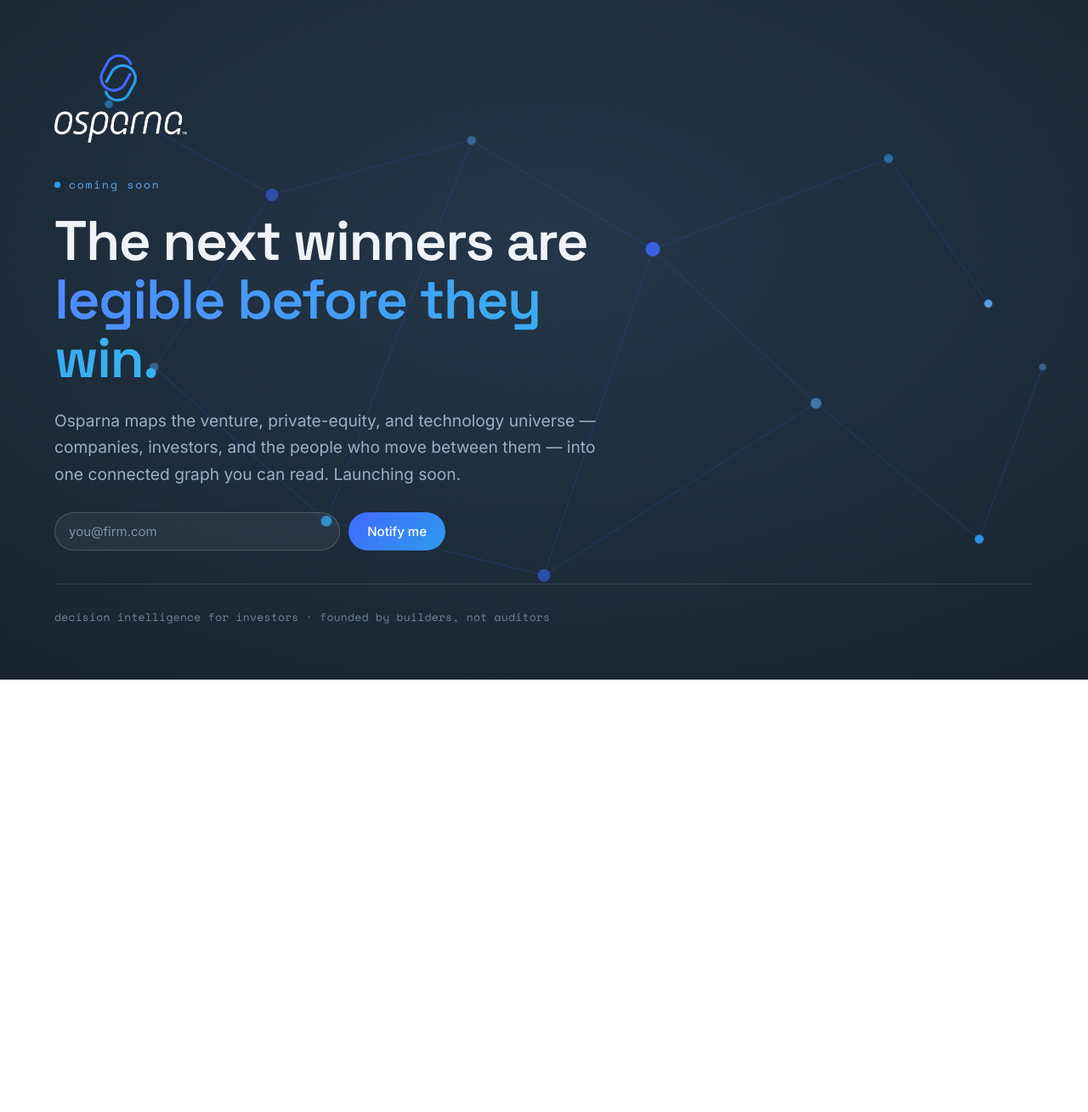
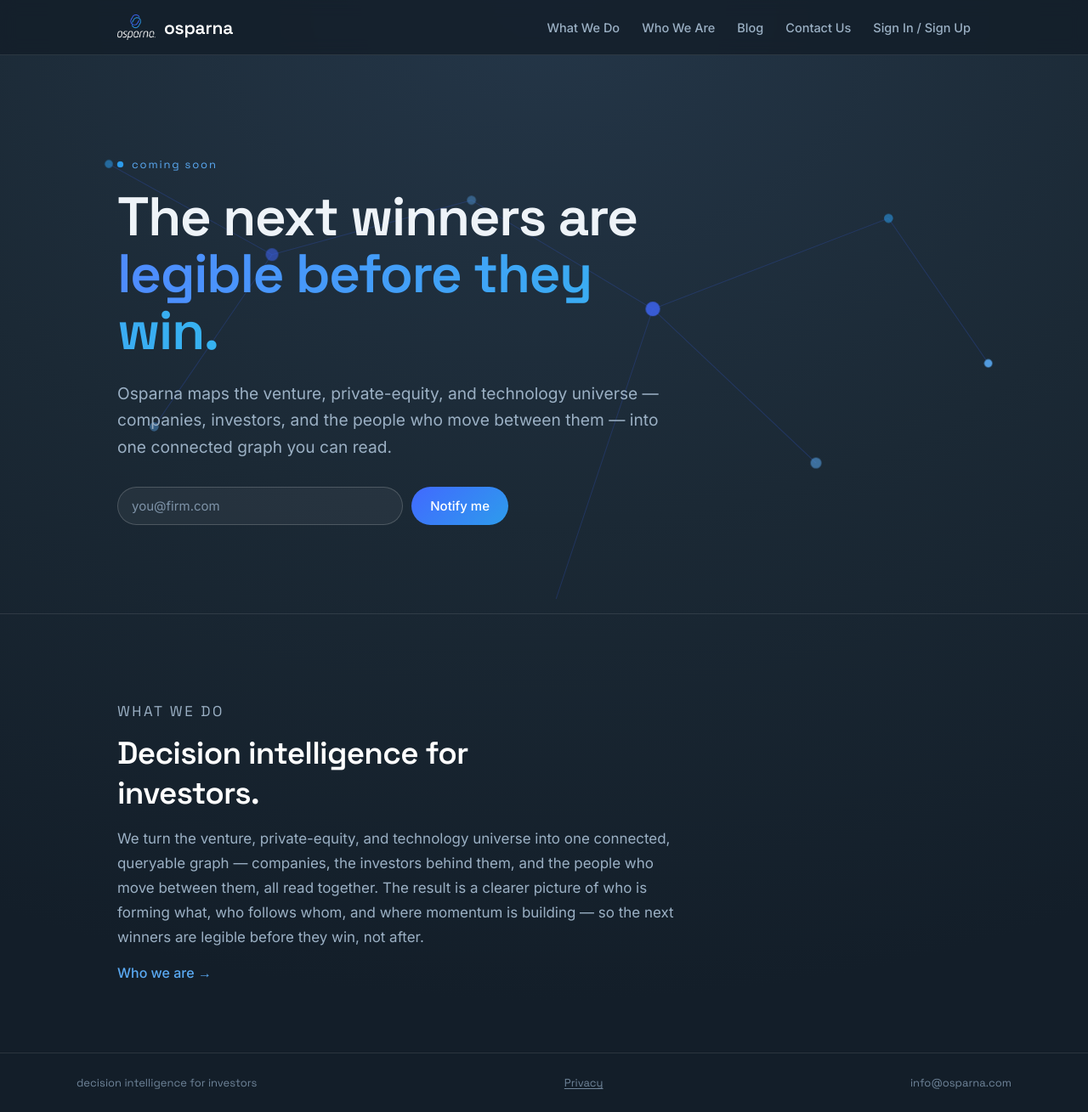
Before and after one commit to Osparna/coming_soon, a website: page index.html in a window 1280 px wide. Shown: the whole page at 85% size. Before the commit the page ends 800 px from the top, so only its background shows below. Drawn offline with nearby package versions, Linux system fonts and the light colour scheme.

Commit message:
pages v1

```diff
--- a/index.html
+++ b/index.html
@@ -3,25 +3,87 @@
 <head>
 <meta charset="UTF-8">
 <meta name="viewport" content="width=device-width, initial-scale=1.0">
-<title>Osparna — coming soon</title>
-<meta name="description" content="Osparna — decision intelligence for investors. A connected universe of companies, investors, and the people who move between them. Launching soon.">
+
+<!-- Primary -->
+<title>Osparna — Decision Intelligence for Investors</title>
+<meta name="description" content="Osparna is a new kind of technology due-diligence firm. We map the venture, private-equity, and technology universe — companies, investors, and the people who move between them — into one connected graph you can read.">
+<link rel="canonical" href="https://osparna.com/">
+<meta name="robots" content="index,follow">
+<meta name="theme-color" content="#131e29">
+<link rel="icon" href="/favicon.ico" sizes="any">
+<link rel="icon" href="/favicon.svg" type="image/svg+xml">
+<link rel="apple-touch-icon" href="/apple-touch-icon.png">
+
+<!-- Open Graph -->
+<meta property="og:type" content="website">
+<meta property="og:site_name" content="Osparna">
+<meta property="og:title" content="Osparna — Decision Intelligence for Investors">
+<meta property="og:description" content="A new kind of technology due-diligence firm. We map the venture, private-equity, and technology universe into one connected graph you can read.">
+<meta property="og:url" content="https://osparna.com/">
+<meta property="og:image" content="https://osparna.com/og-image.png">
+<meta property="og:image:width" content="1200">
+<meta property="og:image:height" content="630">
+
+<!-- Twitter -->
+<meta name="twitter:card" content="summary_large_image">
+<meta name="twitter:title" content="Osparna — Decision Intelligence for Investors">
+<meta name="twitter:description" content="A new kind of technology due-diligence firm. The venture, PE, and technology universe as one connected graph you can read.">
+<meta name="twitter:image" content="https://osparna.com/og-image.png">
+
 <link rel="preconnect" href="https://fonts.googleapis.com">
 <link rel="preconnect" href="https://fonts.gstatic.com" crossorigin>
-<link href="https://fonts.googleapis.com/css2?family=Inter:wght@400;500&family=Space+Grotesk:wght@500;600&family=Space+Mono&display=swap" rel="stylesheet">
+<link href="https://fonts.googleapis.com/css2?family=Inter:wght@400;500&family=Space+Grotesk:wght@400;500;600&display=swap" rel="stylesheet">
+
+<script type="application/ld+json">
+{
+  "@context": "https://schema.org",
+  "@graph": [
+    {
+      "@type": "Organization",
+      "@id": "https://osparna.com/#org",
+      "name": "Osparna",
+      "url": "https://osparna.com/",
+      "logo": "https://osparna.com/og-image.png",
+      "description": "A new kind of technology due-diligence firm, providing decision intelligence for investors across the venture, private-equity, and technology universe.",
+      "email": "info@osparna.com"
+    },
+    {
+      "@type": "WebSite",
+      "@id": "https://osparna.com/#website",
+      "url": "https://osparna.com/",
+      "name": "Osparna",
+      "publisher": { "@id": "https://osparna.com/#org" }
+    }
+  ]
+}
+</script>
 <style>
   :root{--blue1:#4169ff;--blue2:#2d9cec;--accent:#5aa9f2;--ink:#eef3f8;--muted:#9bb0c4;--faint:#6f8499;--hair:rgba(255,255,255,.10)}
-  *{box-sizing:border-box;margin:0;padding:0}html,body{height:100%}
-  body{background:#15212d;background:radial-gradient(120% 115% at 50% 36%,#243648 0%,#1b2935 52%,#131e29 100%);color:var(--ink);font-family:'Inter',system-ui,sans-serif;-webkit-font-smoothing:antialiased;position:relative;overflow:hidden}
-  .net{position:fixed;inset:0;z-index:0;width:100%;height:100%;pointer-events:none;opacity:.95}
-  .frame{position:relative;z-index:1;min-height:100%;display:flex;flex-direction:column;padding:clamp(26px,5vw,64px)}
-  .logo{height:clamp(72px,9vw,104px);width:auto;display:block}
-  main{flex:1;display:flex;flex-direction:column;justify-content:center;max-width:780px}
-  .eyebrow{font-family:'Space Mono',monospace;font-size:13px;letter-spacing:.14em;color:var(--accent);display:flex;align-items:center;gap:10px;margin-bottom:22px}
+  *{box-sizing:border-box;margin:0;padding:0}
+  html{scroll-behavior:smooth}
+  body{background:#15212d;background:radial-gradient(120% 90% at 50% 0%,#243648 0%,#1b2935 52%,#131e29 100%);color:var(--ink);font-family:'Inter',system-ui,sans-serif;-webkit-font-smoothing:antialiased}
+  a{color:inherit;text-decoration:none}
+  .wrap{max-width:1100px;margin:0 auto;padding:0 clamp(20px,5vw,48px)}
+  .nav{position:sticky;top:0;z-index:20;background:rgba(19,30,41,.82);backdrop-filter:blur(9px);border-bottom:1px solid var(--hair)}
+  .nav .row{display:flex;align-items:center;justify-content:space-between;height:64px}
+  .brand{display:flex;align-items:center;gap:10px}
+  .brand img{height:30px;width:auto}
+  .brand .wm{font-family:'Space Grotesk',sans-serif;font-weight:600;font-size:21px;letter-spacing:-.01em;color:#fff}
+  .links{display:flex;align-items:center;gap:26px}
+  .links a{font-size:14.5px;color:var(--muted);font-weight:500}
+  .links a:hover{color:#fff}
+  .links .pill{background:linear-gradient(135deg,var(--blue1),var(--blue2));color:#fff;padding:9px 18px;border-radius:999px}
+  .links .pill:hover{color:#fff;opacity:.94}
+  @media(max-width:680px){.links{gap:14px}.links .ln{display:none}}
+  .hero{position:relative;overflow:hidden}
+  .net{position:absolute;inset:0;z-index:0;opacity:.9;pointer-events:none}
+  .hero .wrap{position:relative;z-index:1;padding:clamp(64px,11vw,120px) clamp(20px,5vw,48px) clamp(56px,9vw,104px)}
+  .eyebrow{font-family:'Space Grotesk',sans-serif;font-size:13px;letter-spacing:.14em;color:var(--accent);display:flex;align-items:center;gap:10px;margin-bottom:20px}
   .eyebrow .dot{width:7px;height:7px;border-radius:50%;background:var(--blue2);box-shadow:0 0 0 0 rgba(45,156,236,.5);animation:beat 2.6s ease-in-out infinite}
-  h1{font-family:'Space Grotesk',sans-serif;font-weight:600;font-size:clamp(2.1rem,6.2vw,4.1rem);line-height:1.05;letter-spacing:-.025em;max-width:15ch}
+  h1{font-family:'Space Grotesk',sans-serif;font-weight:600;font-size:clamp(2.1rem,6vw,4rem);line-height:1.05;letter-spacing:-.025em;max-width:15ch}
   h1 .accent{background:linear-gradient(100deg,#4f8bff,#36b3f0);-webkit-background-clip:text;background-clip:text;color:transparent}
   .sub{margin-top:24px;max-width:55ch;font-size:clamp(1rem,2.1vw,1.2rem);line-height:1.65;color:var(--muted)}
-  .signup{display:flex;gap:10px;flex-wrap:wrap;margin-top:28px;max-width:460px}
+  .signup{display:flex;gap:10px;flex-wrap:wrap;margin-top:30px;max-width:460px}
   .signup input{flex:1;min-width:210px;padding:12px 16px;border:1px solid rgba(255,255,255,.18);border-radius:999px;background:rgba(255,255,255,.05);color:var(--ink);font-size:15px;font-family:inherit}
   .signup input::placeholder{color:#7e93a8}
   .signup input:focus{outline:none;border-color:var(--blue1)}
@@ -29,40 +91,79 @@
   .signup button:disabled{opacity:.6;cursor:default}
   .msg{margin-top:12px;font-size:14px;color:var(--muted);min-height:1.1em}
   .msg[hidden]{display:none}
-  footer{position:relative;z-index:1;display:flex;flex-wrap:wrap;gap:16px 28px;align-items:center;justify-content:space-between;padding-top:28px;border-top:1px solid var(--hair)}
-  .tag{font-family:'Space Mono',monospace;font-size:13px;color:var(--faint);letter-spacing:.02em}
+  .block{border-top:1px solid var(--hair)}
+  .block .wrap{padding:clamp(52px,8vw,84px) clamp(20px,5vw,48px)}
+  .sec-eyebrow{font-family:'Space Grotesk',sans-serif;font-size:12.5px;letter-spacing:.15em;text-transform:uppercase;color:var(--accent)}
+  .block h2{font-family:'Space Grotesk',sans-serif;font-weight:600;font-size:clamp(1.6rem,3.4vw,2.3rem);letter-spacing:-.02em;margin-top:12px;color:#fff;max-width:20ch}
+  .block p{margin-top:16px;max-width:62ch;color:var(--muted);font-size:1.06rem;line-height:1.7}
+  .block .more{display:inline-block;margin-top:18px;color:var(--accent);font-weight:500}
+  footer{border-top:1px solid var(--hair)}
+  footer .row{display:flex;flex-wrap:wrap;gap:14px;align-items:center;justify-content:space-between;padding:26px 0}
+  .tag{font-family:'Space Grotesk',sans-serif;font-size:13px;color:var(--faint)}
+  footer a.tag{text-decoration:underline;text-underline-offset:2px}
+  footer a.tag:hover{color:#fff}
   @keyframes beat{0%,100%{box-shadow:0 0 0 0 rgba(45,156,236,.5)}50%{box-shadow:0 0 0 7px rgba(45,156,236,0)}}
   .node{animation:pulse 4.2s ease-in-out infinite}.n2{animation-delay:.7s}.n3{animation-delay:1.5s}.n4{animation-delay:2.2s}.n5{animation-delay:3s}
   @keyframes pulse{0%,100%{opacity:.45}50%{opacity:1}}
-  @media (max-width:600px){footer{flex-direction:column;align-items:flex-start;gap:14px}main{max-width:none}}
   @media (prefers-reduced-motion:reduce){.node,.eyebrow .dot{animation:none}}
 </style>
 </head>
 <body>
-  <svg class="net" viewBox="0 0 1200 800" preserveAspectRatio="xMidYMid slice" aria-hidden="true">
+  <header class="nav">
+    <div class="wrap row">
+      <a class="brand" href="/" aria-label="Osparna home">
+        <img src="/logo.png" alt="" onerror="this.style.display='none'">
+        <span class="wm">osparna</span>
+      </a>
+      <nav class="links" aria-label="Primary">
+        <a class="ln" href="#what-we-do">What We Do</a>
+        <a class="ln" href="about.html">Who We Are</a>
+        <a class="ln" href="blog.html">Blog</a>
+        <a class="ln" href="contact.html">Contact Us</a>
+        <a class="ln" href="https://app.osparna.com">Sign In / Sign Up</a>
+      </nav>
+    </div>
+  </header>
+
+  <main>
+  <section class="hero">
+    <svg class="net" viewBox="0 0 1200 600" preserveAspectRatio="xMidYMid slice" aria-hidden="true">
       <g stroke="#4169ff" stroke-opacity=".22" stroke-width="1">
-      <line x1="120" y1="140" x2="300" y2="240"/><line x1="300" y1="240" x2="170" y2="430"/><line x1="300" y1="240" x2="520" y2="180"/><line x1="520" y1="180" x2="720" y2="300"/><line x1="720" y1="300" x2="980" y2="200"/><line x1="720" y1="300" x2="900" y2="470"/><line x1="170" y1="430" x2="360" y2="600"/><line x1="360" y1="600" x2="600" y2="660"/><line x1="600" y1="660" x2="900" y2="470"/><line x1="900" y1="470" x2="1080" y2="620"/><line x1="600" y1="660" x2="720" y2="300"/><line x1="980" y1="200" x2="1090" y2="360"/><line x1="520" y1="180" x2="360" y2="600"/><line x1="1080" y1="620" x2="1150" y2="430"/>
+        <line x1="120" y1="120" x2="300" y2="220"/><line x1="300" y1="220" x2="170" y2="410"/><line x1="300" y1="220" x2="520" y2="160"/><line x1="520" y1="160" x2="720" y2="280"/><line x1="720" y1="280" x2="980" y2="180"/><line x1="720" y1="280" x2="900" y2="450"/><line x1="600" y1="640" x2="720" y2="280"/><line x1="980" y1="180" x2="1090" y2="340"/>
       </g>
       <g>
-      <circle class="node" cx="120" cy="140" r="4.5" fill="#2d9cec"/><circle class="node n3" cx="300" cy="240" r="7" fill="#4169ff"/><circle class="node n2" cx="520" cy="180" r="5" fill="#5aa9f2"/><circle class="node n4" cx="720" cy="300" r="8" fill="#4169ff"/><circle class="node" cx="980" cy="200" r="5" fill="#2d9cec"/><circle class="node n5" cx="1090" cy="360" r="4.5" fill="#5aa9f2"/><circle class="node n2" cx="170" cy="430" r="5" fill="#5aa9f2"/><circle class="node n4" cx="360" cy="600" r="6" fill="#2d9cec"/><circle class="node n3" cx="600" cy="660" r="7" fill="#4169ff"/><circle class="node" cx="900" cy="470" r="6" fill="#5aa9f2"/><circle class="node n5" cx="1080" cy="620" r="5" fill="#2d9cec"/><circle class="node n2" cx="1150" cy="430" r="4" fill="#5aa9f2"/>
+        <circle class="node" cx="120" cy="120" r="4.5" fill="#2d9cec"/><circle class="node n3" cx="300" cy="220" r="7" fill="#4169ff"/><circle class="node n2" cx="520" cy="160" r="5" fill="#5aa9f2"/><circle class="node n4" cx="720" cy="280" r="8" fill="#4169ff"/><circle class="node" cx="980" cy="180" r="5" fill="#2d9cec"/><circle class="node n5" cx="1090" cy="340" r="4.5" fill="#5aa9f2"/><circle class="node n2" cx="170" cy="410" r="5" fill="#5aa9f2"/><circle class="node" cx="900" cy="450" r="6" fill="#5aa9f2"/>
       </g>
     </svg>
-  <div class="frame">
-    <header><img class="logo" alt="Osparna" src="/logo.png"></header>
-    <main>
+    <div class="wrap">
       <p class="eyebrow"><span class="dot" aria-hidden="true"></span>coming soon</p>
       <h1>The next winners are <span class="accent">legible before they win.</span></h1>
-      <p class="sub">Osparna maps the venture, private-equity, and technology universe &mdash; companies, investors, and the people who move between them &mdash; into one connected graph you can read. Launching soon.</p>
+      <p class="sub">Osparna maps the venture, private-equity, and technology universe &mdash; companies, investors, and the people who move between them &mdash; into one connected graph you can read.</p>
       <form id="waitlist" class="signup">
         <input type="email" name="email" required placeholder="you@firm.com" aria-label="Email address">
         <button type="submit">Notify me</button>
       </form>
       <p id="waitlist-msg" class="msg" hidden></p>
+    </div>
+  </section>
+
+  <section class="block" id="what-we-do">
+    <div class="wrap">
+      <p class="sec-eyebrow">What We Do</p>
+      <h2>Decision intelligence for investors.</h2>
+      <p>We turn the venture, private-equity, and technology universe into one connected, queryable graph &mdash; companies, the investors behind them, and the people who move between them, all read together. The result is a clearer picture of who is forming what, who follows whom, and where momentum is building &mdash; so the next winners are legible before they win, not after.</p>
+      <a class="more" href="about.html">Who we are &rarr;</a>
+    </div>
+  </section>
   </main>
+
   <footer>
-      <span class="tag">decision intelligence for investors &middot; founded by builders, not auditors</span>
+    <div class="wrap row">
+      <span class="tag">decision intelligence for investors</span>
+      <a class="tag" href="privacy.html">Privacy</a> <span class="tag">info@osparna.com</span>
+    </div>
   </footer>
-  </div>
+
   <script>
     const f = document.getElementById('waitlist'), m = document.getElementById('waitlist-msg');
     f.addEventListener('submit', async (e) => {
```
Also changed, not shown: about.html (+8 -5 lines), blog.html (+8 -5 lines), contact.html (+8 -5 lines), privacy.html (renamed from osparna-privacy.html, +2 -1 lines), 1 other file. Lines whose indentation alone changed are shown as unchanged.
